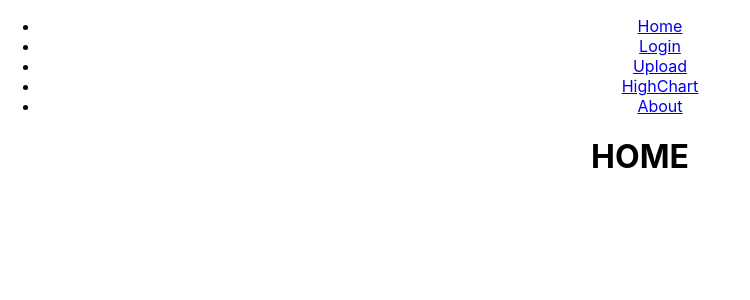
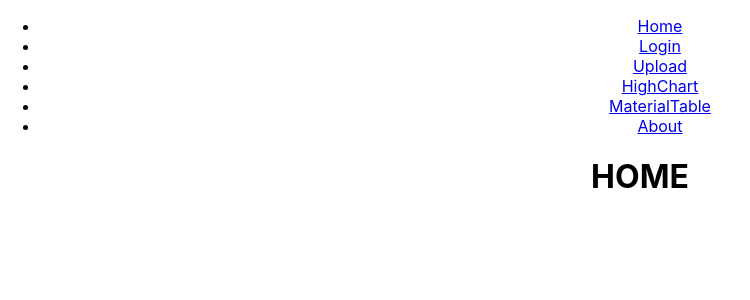
Before and after one commit to vermontkidsdata-org/vermontkidsdata-app, a React (Create React App) app in the folder ui/: page / in a window 1280 px wide. Shown: the top 300 px of the page, without its empty margins (0-750 px from the left). Built offline with nearby package versions, Linux system fonts and the light colour scheme.

Commit message:
added material table

```diff
--- a/ui/package.json
+++ b/ui/package.json
@@ -6,6 +6,9 @@
     "@aws-amplify/ui-react": "^2.8.0",
     "@aws-sdk/client-s3": "^3.53.1",
     "@aws-sdk/lib-storage": "^3.53.1",
+    "@material-ui/core": "^4.12.3",
+    "@material-ui/data-grid": "^4.0.0-alpha.37",
+    "@material-ui/icons": "^4.11.2",
     "@testing-library/jest-dom": "^5.16.2",
     "@testing-library/react": "^12.1.3",
     "@testing-library/user-event": "^13.5.0",
--- a/ui/src/App.js
+++ b/ui/src/App.js
@@ -8,6 +8,7 @@ import Layout from "./pages/Layout";
 import FileUpload from "./pages/FileUpload";
 import Home from "./pages/Home";
 import HighChart from "./pages/HighChart";
+import MaterialTable from "./pages/MaterialTable";
 
 //Vermont Kids Data
 
@@ -31,6 +32,7 @@ const AppRoutes = () => (
         <Route index element={<Home/>}/>
         <Route path="upload" element={<FileUpload/>}/>
         <Route path="chart" element={<HighChart/>}/>
+        <Route path="table" element={<MaterialTable/>}/>
         <Route path="login" element={<AuthComponent/>}/>
     </Routes>
 );
--- a/ui/src/pages/Layout.js
+++ b/ui/src/pages/Layout.js
@@ -18,6 +18,9 @@ const Layout = () => {
                         <Link to="/chart">HighChart</Link>
                     </li>
                     <li>
+                        <Link to="/table">MaterialTable</Link>
+                    </li>
+                    <li>
                         <Link to="/about">About</Link>
                     </li>
                 </ul>
```
Also changed, not shown: 2 other files (tests, documents, lock files or other folders).
